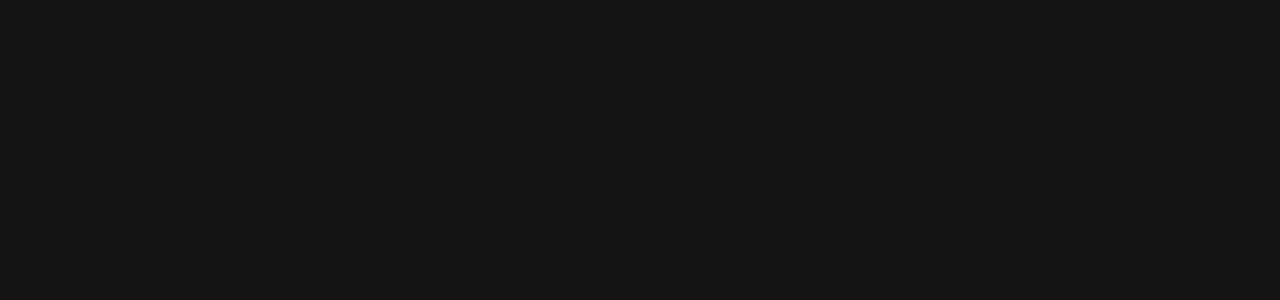
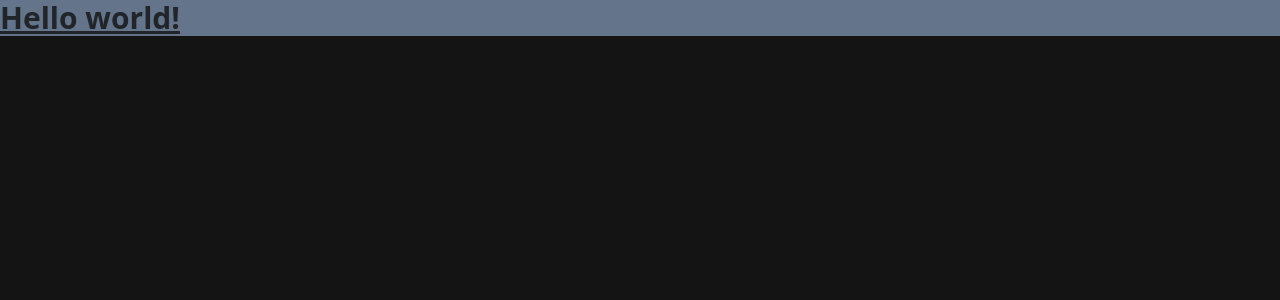
Before and after one commit to FullEffect-Studio/cfp, a React (Create React App) app: page /blank in a window 1280 px wide. Before the commit this address had no page. Shown: the top 300 px of the page. Built offline with nearby package versions, Linux system fonts and the light colour scheme.

Commit message:
Installed and configured autoprefixer for extended feature of the lib

```diff
--- a/package.json
+++ b/package.json
@@ -52,6 +52,7 @@
     ]
   },
   "devDependencies": {
+    "autoprefixer": "^10.4.13",
     "tailwindcss": "^3.2.4"
   }
 }
--- a/src/App.js
+++ b/src/App.js
@@ -7,6 +7,7 @@ import LandingPage from "./components/LandingPage";
 import ReportAProblem from "./components/report/MyReportAProblem";
 import "./index.css";
 import "leaflet/dist/leaflet.css";
+import BlankPage from "./BlankPage";
 
 export const ThemeTogglerContext = createContext(null);
 
@@ -28,6 +29,7 @@ export const App = () => {
               element={<PublicOfficerLoginForm />}
             />
             <Route path="/report-a-problem/" element={<ReportAProblem />} />
+            <Route path="/blank/" element={<BlankPage />} />
           </Routes>
         </Router>
       </ThemeTogglerContext.Provider>
--- /dev/null
+++ b/src/BlankPage.jsx
@@ -0,0 +1,11 @@
+import React from "react";
+
+const BlankPage = () => {
+  return (
+    <div>
+      <h1 className="text-3xl font-bold underline bg-slate-500">Hello world!</h1>
+    </div>
+  );
+};
+
+export default BlankPage;
--- a/src/index.js
+++ b/src/index.js
@@ -6,7 +6,7 @@ import "react-toastify/dist/ReactToastify.css";
 import { Provider } from "react-redux";
 import { App } from "./App";
 import 'bootstrap/dist/css/bootstrap.min.css';
-import ".index.css"
+import "./index.css"
 
 
 
--- a/tailwind.config.js
+++ b/tailwind.config.js
@@ -6,5 +6,8 @@ module.exports = {
   theme: {
     extend: {},
   },
-  plugins: [],
+  plugins: [
+    require('tailwindcss'),
+    require('autoprefixer'),
+  ],
 }
```
Also changed, not shown: 1 other file (tests, documents, lock files or other folders).
